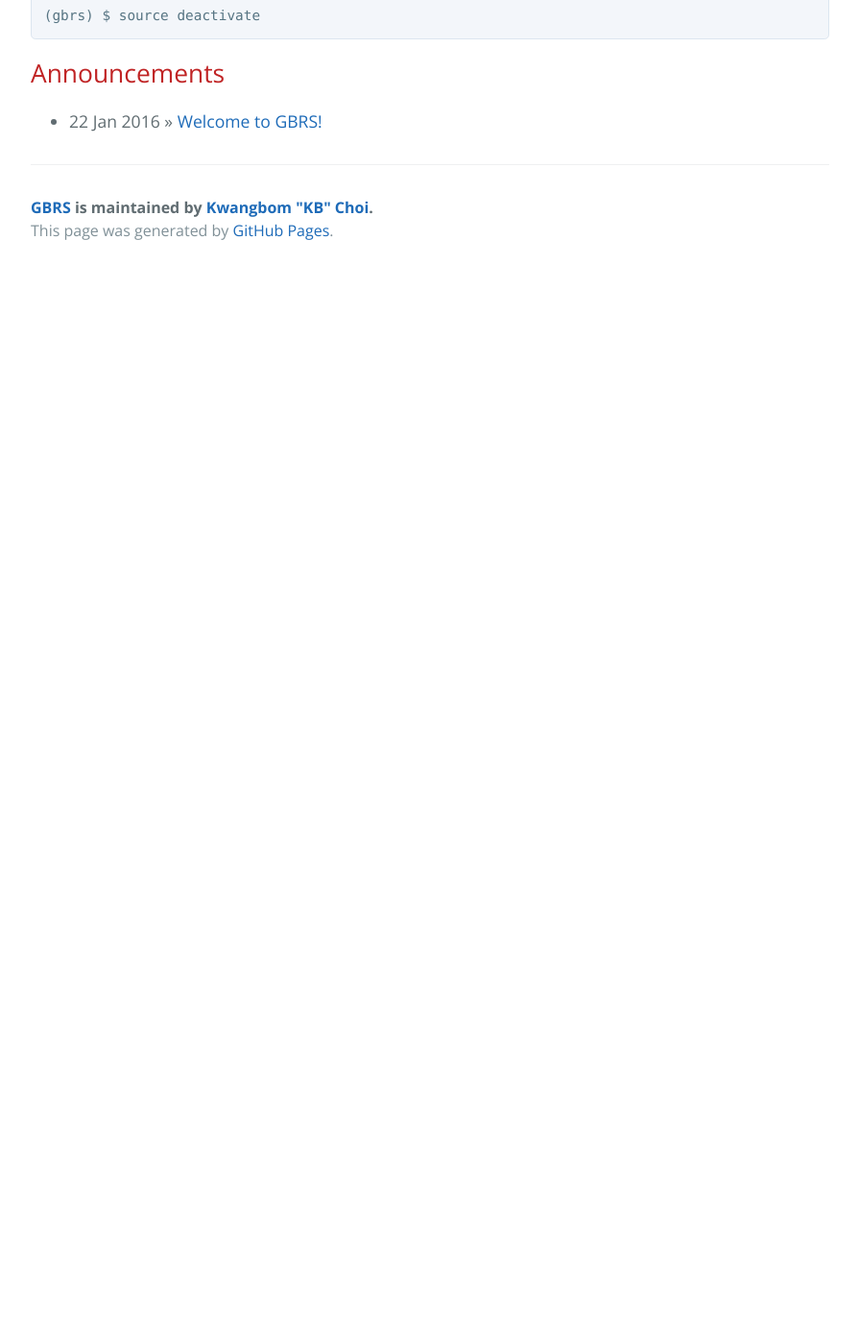
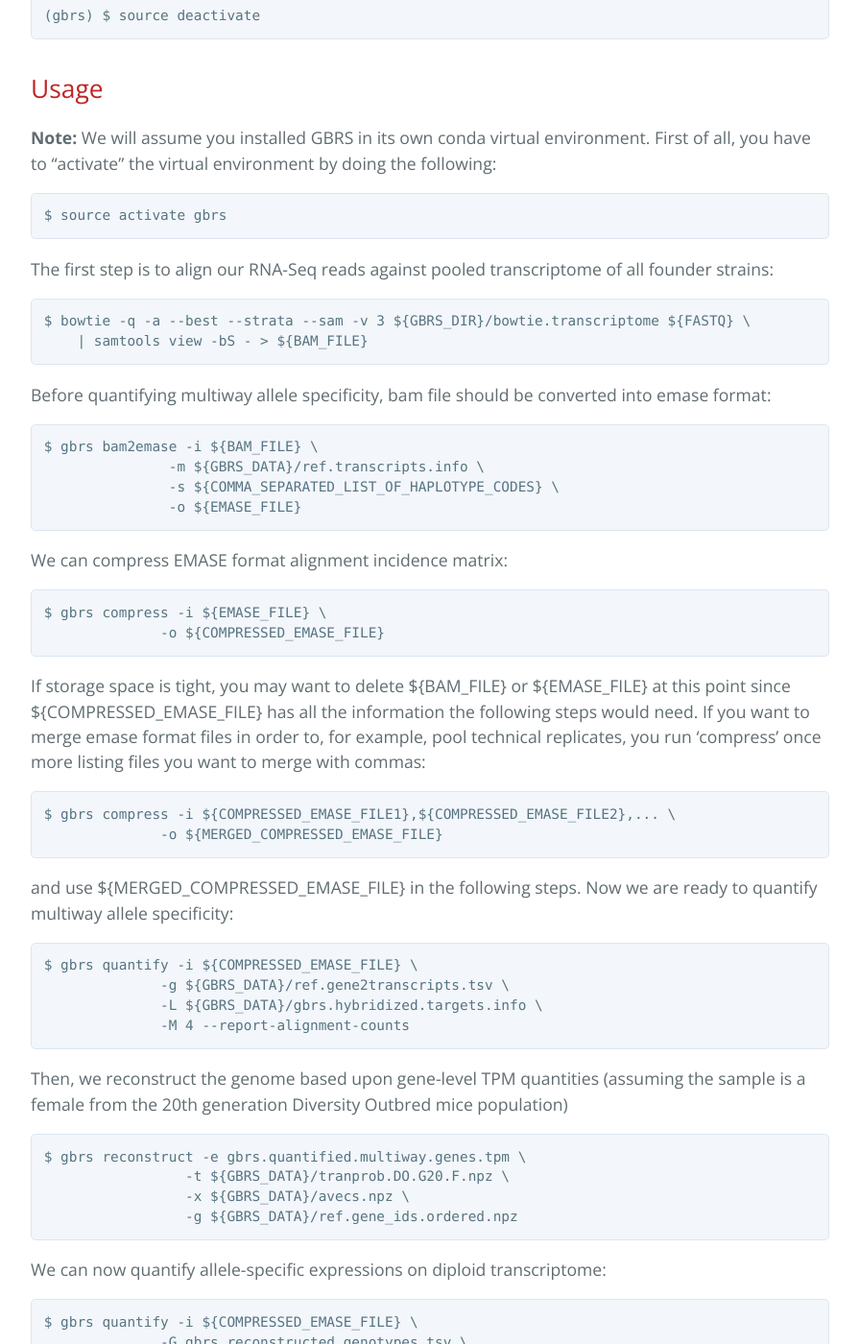
Before and after one commit to churchill-lab/gbrs, a Jekyll site: the page built from index.html, in a window 1280 px wide and 1400 px high, scrolled down 1288 px. Shown: the whole window at 96% size, without its empty margins (192-1087 px from the left). Built offline with Jekyll 4.4.1, drawn with Linux system fonts in a browser that asks for light colours; the list of posts is cut into pages by our own code; before the commit the page ends 1572 px from its top, so only the background shows below that; some of the changed text lies outside the part shown.

Commit message:
[kbchoi] Added more content to index.html

```diff
--- a/index.html
+++ b/index.html
@@ -37,6 +37,79 @@ title: {{ site.name }}
 <pre><code>(gbrs) $ source deactivate
 </code></pre>
 
+<h2><a id="usage" class="anchor" href="#usage" aria-hidden="true"><span class="octicon octicon-link"></span></a>Usage</h2>
+
+<p><strong>Note:</strong> We will assume you installed GBRS in its own conda virtual environment. First of all, you have to “activate” the virtual environment by doing the following:</p>
+
+<pre><code>$ source activate gbrs</code></pre>
+
+<p>The first step is to align our RNA-Seq reads against pooled transcriptome of all founder strains:</p>
+
+<pre><code>$ bowtie -q -a --best --strata --sam -v 3 ${GBRS_DIR}/bowtie.transcriptome ${FASTQ} \
+    | samtools view -bS - > ${BAM_FILE}</code>
+</pre>
+
+<p>Before quantifying multiway allele specificity, bam file should be converted into emase format:</p>
+
+<pre><code>$ gbrs bam2emase -i ${BAM_FILE} \
+               -m ${GBRS_DATA}/ref.transcripts.info \
+               -s ${COMMA_SEPARATED_LIST_OF_HAPLOTYPE_CODES} \
+               -o ${EMASE_FILE}</code>
+</pre>
+
+<p>We can compress EMASE format alignment incidence matrix:</p>
+
+<pre><code>$ gbrs compress -i ${EMASE_FILE} \
+              -o ${COMPRESSED_EMASE_FILE}</code>
+</pre>
+
+<p>If storage space is tight, you may want to delete ${BAM_FILE} or ${EMASE_FILE} at this point since ${COMPRESSED_EMASE_FILE} has all the information the following steps would need. If you want to merge emase format files in order to, for example, pool technical replicates, you run ‘compress’ once more listing files you want to merge with commas:</p>
+
+<pre><code>$ gbrs compress -i ${COMPRESSED_EMASE_FILE1},${COMPRESSED_EMASE_FILE2},... \
+              -o ${MERGED_COMPRESSED_EMASE_FILE}</code>
+</pre>
+
+<p>and use ${MERGED_COMPRESSED_EMASE_FILE} in the following steps. Now we are ready to quantify multiway allele specificity:</p>
+
+<pre><code>$ gbrs quantify -i ${COMPRESSED_EMASE_FILE} \
+              -g ${GBRS_DATA}/ref.gene2transcripts.tsv \
+              -L ${GBRS_DATA}/gbrs.hybridized.targets.info \
+              -M 4 --report-alignment-counts</code>
+</pre>
+
+<p>Then, we reconstruct the genome based upon gene-level TPM quantities (assuming the sample is a female from the 20th generation Diversity Outbred mice population)</p>
+
+<pre><code>$ gbrs reconstruct -e gbrs.quantified.multiway.genes.tpm \
+                 -t ${GBRS_DATA}/tranprob.DO.G20.F.npz \
+                 -x ${GBRS_DATA}/avecs.npz \
+                 -g ${GBRS_DATA}/ref.gene_ids.ordered.npz</code>
+</pre>
+
+<p>We can now quantify allele-specific expressions on diploid transcriptome:</p>
+
+<pre><code>$ gbrs quantify -i ${COMPRESSED_EMASE_FILE} \
+              -G gbrs.reconstructed.genotypes.tsv \
+              -g ${GBRS_DATA}/ref.gene2transcripts.tsv \
+              -L ${GBRS_DATA}/gbrs.hybridized.targets.info \
+              -M 4 --report-alignment-counts</code>
+</pre>
+
+<p>Genotype probabilities are on a grid of genes. For eQTL mapping or plotting genome reconstruction, we may want to interpolate probability on a decently-spaced grid of the reference genome.:</p>
+
+<pre><code>$ gbrs interpolate -i gbrs.reconstructed.genoprobs.npz \
+                 -g ${GBRS_DATA}/ref.genome_grid.64k.txt \
+                 -p ${GBRS_DATA}/ref.gene_pos.ordered.npz \
+                 -o gbrs.interpolated.genoprobs.npz</code>
+</pre>
+
+<p>To plot a reconstructed genome:</p>
+
+<pre><code>$ gbrs plot -i gbrs.interpolated.genoprobs.npz \
+          -o gbrs.plotted.genome.pdf \
+          -n ${SAMPLE_ID}</code>
+</pre>
+
+
 <div id="home">
   <h2>Announcements</h2>
   <ul class="posts">
```
